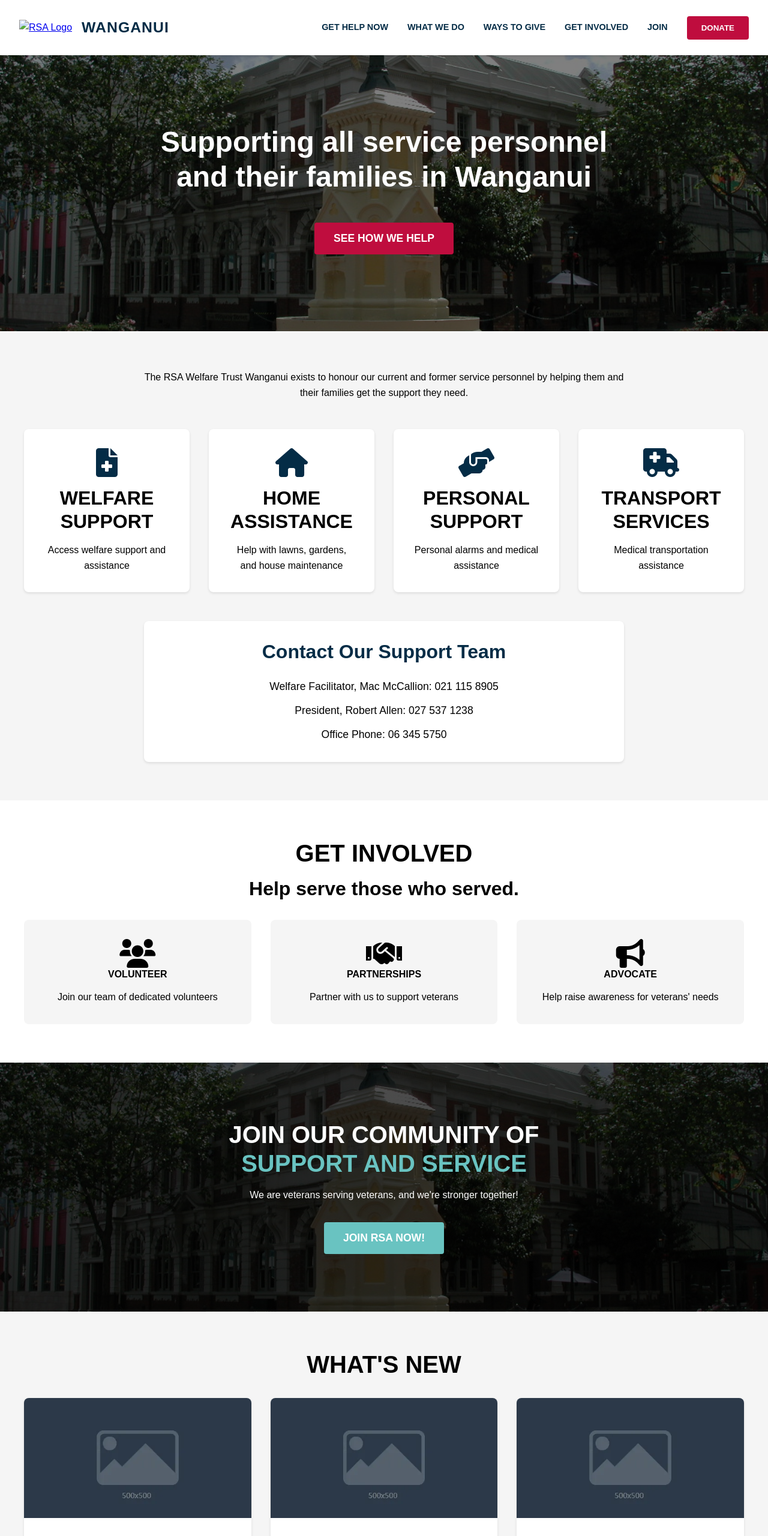
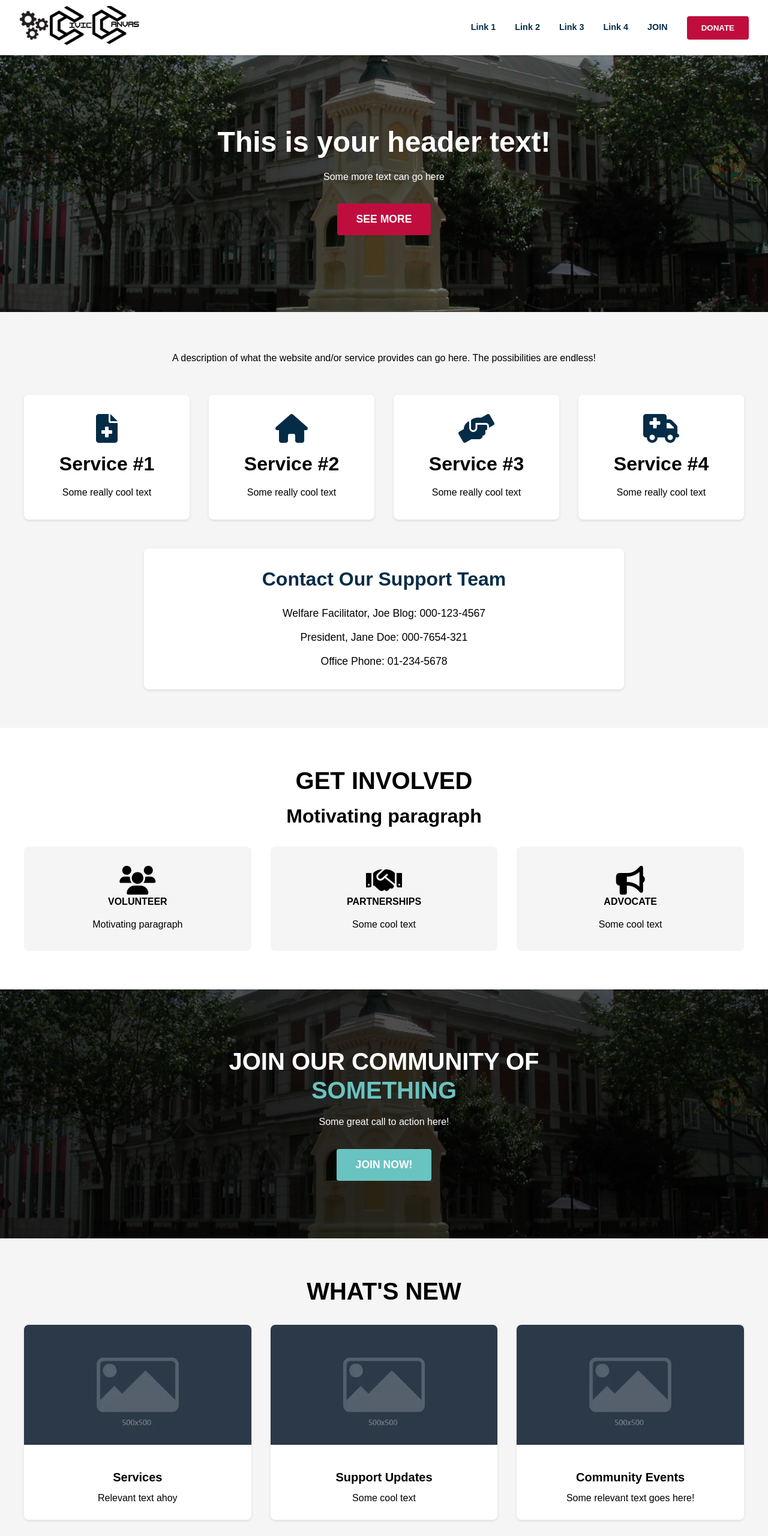
Before and after one commit to r3cla/civiccanvas, a plain HTML site: page index.html in a window 1280 px wide. Shown: the top 2560 px of the page at 60% size. Drawn offline with Linux system fonts and the light colour scheme; no server answers; a web font is replaced by a local one.

Commit message:
remove specific content

```diff
--- a/index.html
+++ b/index.html
@@ -8,7 +8,7 @@
 
     <meta charset="UTF-8">
     <meta name="viewport" content="width=device-width, initial-scale=1.0">
-    <title>Wanganui RSA - Supporting Service Personnel</title>
+    <title>CivicCanvas - By Logie Web Services NZ</title>
     <link rel="preconnect" href="https://fonts.googleapis.com">
     <link rel="preconnect" href="https://fonts.gstatic.com" crossorigin>
     <link href="https://fonts.googleapis.com/css2?family=Metropolitano:wght@400;700&display=swap" rel="stylesheet">
@@ -20,9 +20,9 @@
     <nav class="main-nav">
         <div class="logo">
             <a href="index.html">
-                <img src="assets/images/RSA-Logo.webp" alt="RSA Logo">
+                <img src="assets/images/logo.jpg" alt="Template Logo">
             </a>
-            <span class="logo-text">Wanganui</span>
+            <span class="logo-text"></span> <!-- You can add text next to the logo image here -->
         </div>
         <button class="mobile-menu-btn">
             <span></span>
@@ -30,10 +30,10 @@
             <span></span>
         </button>
         <div class="nav-menu">
-            <a href="index.html" class="nav-item active">GET HELP NOW</a>
-            <a href="#what-we-do" class="nav-item">WHAT WE DO</a>
-            <a href="#ways-to-give" class="nav-item">WAYS TO GIVE</a>
-            <a href="#get-involved" class="nav-item">GET INVOLVED</a>
+            <a href="index.html" class="nav-item active">Link 1</a>
+            <a href="#what-we-do" class="nav-item">Link 2</a>
+            <a href="#ways-to-give" class="nav-item">Link 3</a>
+            <a href="#get-involved" class="nav-item">Link 4</a>
             <a href="#join" class="nav-item">JOIN</a>
             <button class="donate-btn">DONATE</button>
         </div>
@@ -44,63 +44,64 @@
     <!-- Hero Section -->
     <section class="hero">
         <div class="hero-content">
-            <h1>Supporting all service personnel and their families in Wanganui</h1>
-            <button class="cta-button">SEE HOW WE HELP</button>
+            <h1>This is your header text!</h1>
+            <p>Some more text can go here</p>
+            <button class="cta-button">SEE MORE</button>
         </div>
     </section>
 
     <!-- Get Help Section -->
     <section id="what-we-do" class="get-help">
-        <p class="help-description">The RSA Welfare Trust Wanganui exists to honour our current and former service personnel by helping them and their families get the support they need.</p>
+        <p class="help-description">A description of what the website and/or service provides can go here. The possibilities are endless!</p>
         <div class="service-cards">
             <div class="service-card">
                 <i class="fas fa-file-medical fa-3x"></i>
-                <h3>WELFARE SUPPORT</h3>
-                <p>Access welfare support and assistance</p>
+                <h3>Service #1</h3>
+                <p>Some really cool text</p>
             </div>
             <div class="service-card">
                 <i class="fas fa-home fa-3x"></i>
-                <h3>HOME ASSISTANCE</h3>
-                <p>Help with lawns, gardens, and house maintenance</p>
+                <h3>Service #2</h3>
+                <p>Some really cool text</p>
             </div>
             <div class="service-card">
                 <i class="fas fa-hands-helping fa-3x"></i>
-                <h3>PERSONAL SUPPORT</h3>
-                <p>Personal alarms and medical assistance</p>
+                <h3>Service #3</h3>
+                <p>Some really cool text</p>
             </div>
             <div class="service-card">
                 <i class="fas fa-ambulance fa-3x"></i>
-                <h3>TRANSPORT SERVICES</h3>
-                <p>Medical transportation assistance</p>
+                <h3>Service #4</h3>
+                <p>Some really cool text</p>
             </div>
         </div>
         <div class="contact-info">
             <h3>Contact Our Support Team</h3>
-            <p>Welfare Facilitator, Mac McCallion: 021 115 8905</p>
-            <p>President, Robert Allen: 027 537 1238</p>
-            <p>Office Phone: 06 345 5750</p>
+            <p>Welfare Facilitator, Joe Blog: 000-123-4567</p>
+            <p>President, Jane Doe: 000-7654-321</p>
+            <p>Office Phone: 01-234-5678</p>
         </div>
     </section>
 
     <!-- Get Involved Section -->
     <section id="get-involved" class="get-involved">
         <h2>GET INVOLVED</h2>
-        <h3>Help serve those who served.</h3>
+        <h3>Motivating paragraph</h3>
         <div class="involvement-options">
             <div class="involvement-card">
                 <i class="fas fa-users fa-3x"></i>
                 <h4>VOLUNTEER</h4>
-                <p>Join our team of dedicated volunteers</p>
+                <p>Motivating paragraph</p>
             </div>
             <div class="involvement-card">
                 <i class="fas fa-handshake fa-3x"></i>
                 <h4>PARTNERSHIPS</h4>
-                <p>Partner with us to support veterans</p>
+                <p>Some cool text</p>
             </div>
             <div class="involvement-card">
                 <i class="fas fa-bullhorn fa-3x"></i>
                 <h4>ADVOCATE</h4>
-                <p>Help raise awareness for veterans' needs</p>
+                <p>Some cool text</p>
             </div>
         </div>
     </section>
@@ -109,9 +110,9 @@
     <section id="join" class="membership">
         <div class="membership-content">
             <h2>JOIN OUR COMMUNITY OF<br>
-                <span class="highlight">SUPPORT AND SERVICE</span></h2>
-            <p>We are veterans serving veterans, and we're stronger together!</p>
-            <button class="join-button">JOIN RSA NOW!</button>
+                <span class="highlight">SOMETHING</span></h2>
+            <p>Some great call to action here!</p>
+            <button class="join-button">JOIN NOW!</button>
         </div>
     </section>
 
@@ -120,24 +121,24 @@
         <h2>WHAT'S NEW</h2>
         <div class="news-grid">
             <div class="news-card featured">
-                <img src="assets/images/imgplaceholder_500.webp" alt="RSA Event">
+                <img src="assets/images/imgplaceholder_500.webp" alt="Events">
                 <div class="news-content">
-                    <h3>ANZAC Day Services</h3>
-                    <p>Join us for our annual ANZAC Day commemoration services.</p>
+                    <h3>Services</h3>
+                    <p>Relevant text ahoy</p>
                 </div>
             </div>
             <div class="news-card">
-                <img src="assets/images/imgplaceholder_500.webp" alt="RSA Support">
+                <img src="assets/images/imgplaceholder_500.webp" alt="Support">
                 <div class="news-content">
-                    <h3>Welfare Support Updates</h3>
-                    <p>Learn about our latest welfare initiatives and support services.</p>
+                    <h3>Support Updates</h3>
+                    <p>Some cool text</p>
                 </div>
             </div>
             <div class="news-card">
-                <img src="assets/images/imgplaceholder_500.webp" alt="RSA Community">
+                <img src="assets/images/imgplaceholder_500.webp" alt="Community">
                 <div class="news-content">
                     <h3>Community Events</h3>
-                    <p>Discover upcoming RSA community events and activities.</p>
+                    <p>Some relevant text goes here!</p>
                 </div>
             </div>
         </div>
@@ -150,16 +151,15 @@
             <div class="footer-section">
                 <h3>Contact Us</h3>
                 <p>Office Phone: 06 345 5750</p>
-                <p>Welfare Facilitator: 021 115 8905</p>
-                <p>Location: Club Metro foyer, 13 Ridgway Street, Whanganui 4500
-                </p>
+                <p>Service Facilitator: 021 115 8905</p>
+                <p>Location: Somewhere Fancy</p>
             </div>
             <div class="footer-section">
                 <h3>Quick Links</h3>
                 <ul>
-                    <li><a href="entitlements.html">RSA Entitlements</a></li>
-                    <li><a href="presidents.html">Our Presidents</a></li>
-                    <li><a href="history.html">RSA History</a></li>
+                    <li><a href="entitlements.html">Entitlements</a></li>
+                    <li><a href="about.html">About Us</a></li>
+                    <li><a href="history.html">History</a></li>
                 </ul>
             </div>
             <div class="footer-section">
@@ -172,7 +172,7 @@
             </div>
         </div>
         <div class="footer-bottom">
-            <p>&copy; 2024 Wanganui RSA Welfare Trust, All Rights Reserved.</p>
+            <p>&copy; 2024. All Rights Reserved.</p>
         </div>
     </div>
 </footer>
```
